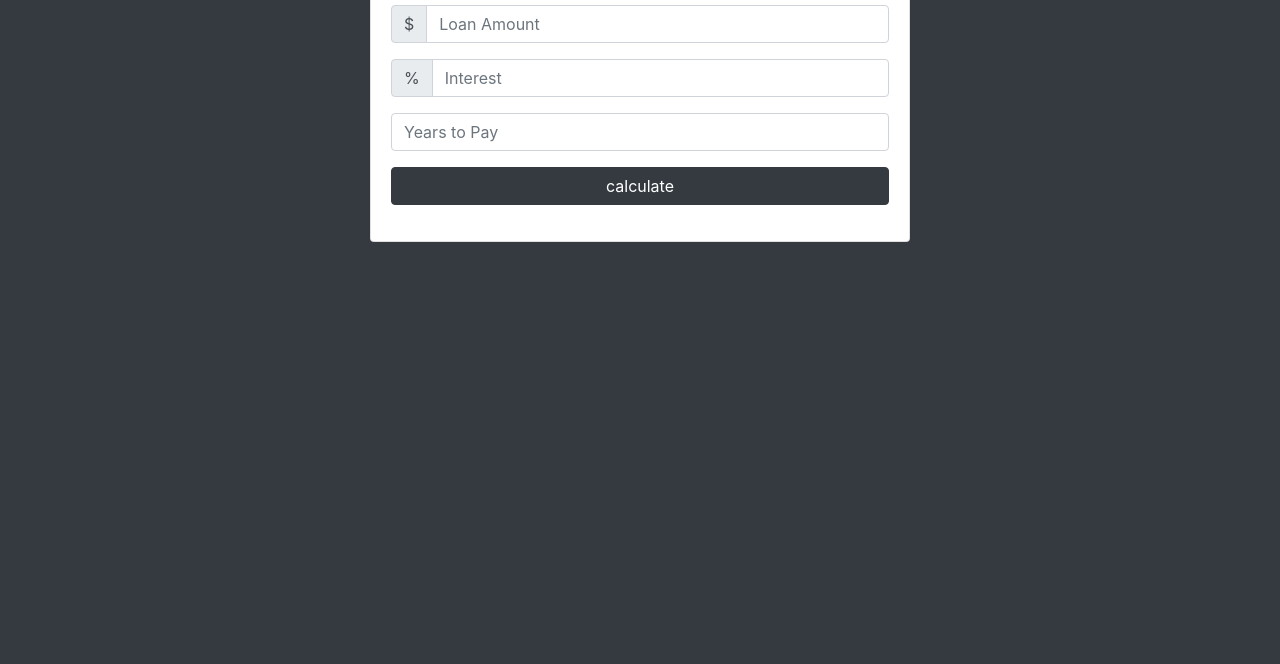
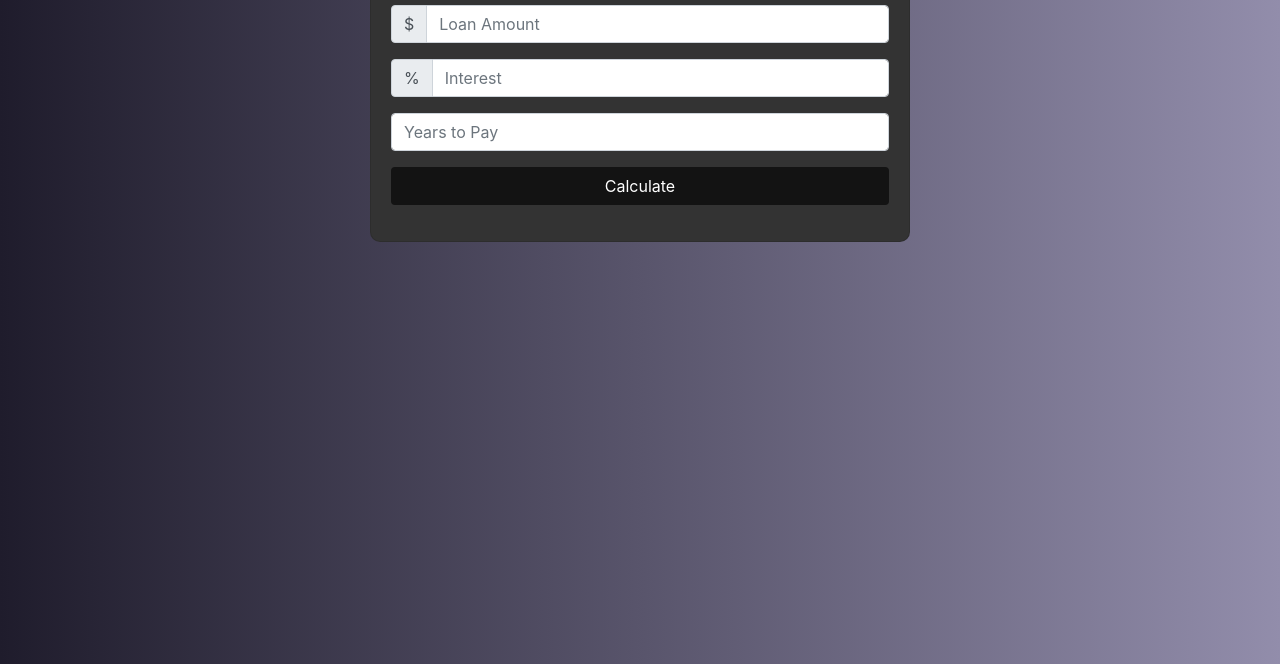
Before and after one commit to pragathiganiga/Loan_Calculator_App, a plain HTML site: page index.html in a window 1280 px wide. Shown: the part 136-800 px from the top of the page. Drawn offline with nearby package versions, Linux system fonts and the light colour scheme.

Commit message:
Update index.html

```diff
--- a/index.html
+++ b/index.html
@@ -15,7 +15,37 @@
       #results {
         display: none;
       }
-    </style>
+      .card {
+        background-color: #f8f9fa;
+      }
+      .btn-custom {
+        background-color: #007bff;
+        color: white;
+      }
+
+      body {
+        background: linear-gradient(to right, #1f1c2c, #928dab);
+        color: #fff;
+        min-height: 100vh;
+      }
+
+      .card {
+        background-color: #333;
+        border-radius: 10px;
+        color: #fff;
+      }
+
+      .btn {
+        background-color: #131313;
+        color: #fff;
+      }
+
+      .btn:hover {
+        background-color: #f5f2f0;
+      }
+</style>
+
+
   </head>
   <body class="bg-dark">
     <div class="container">
@@ -64,8 +94,8 @@
               <div class="form-group">
                 <input
                   type="submit"
-                  class="btn btn-dark btn-block"
-                  value="calculate"
+                  class="btn btn-custom btn-block"
+                  value="Calculate"
                 />
               </div>
             </form>
@@ -88,6 +118,19 @@
                   <input
                     type="number"
                     id="monthly_payment"
+                    class="form-control"
+                    disabled
+                  />
+                </div>
+              </div>
+              <div class="form-group">
+                <div class="input-group">
+                  <div class="input-group-prepend">
+                    <div class="input-group-text">Yearly Payment</div>
+                  </div>
+                  <input
+                    type="number"
+                    id="yearly_payment"
                     class="form-control"
                     disabled
                   />
```
